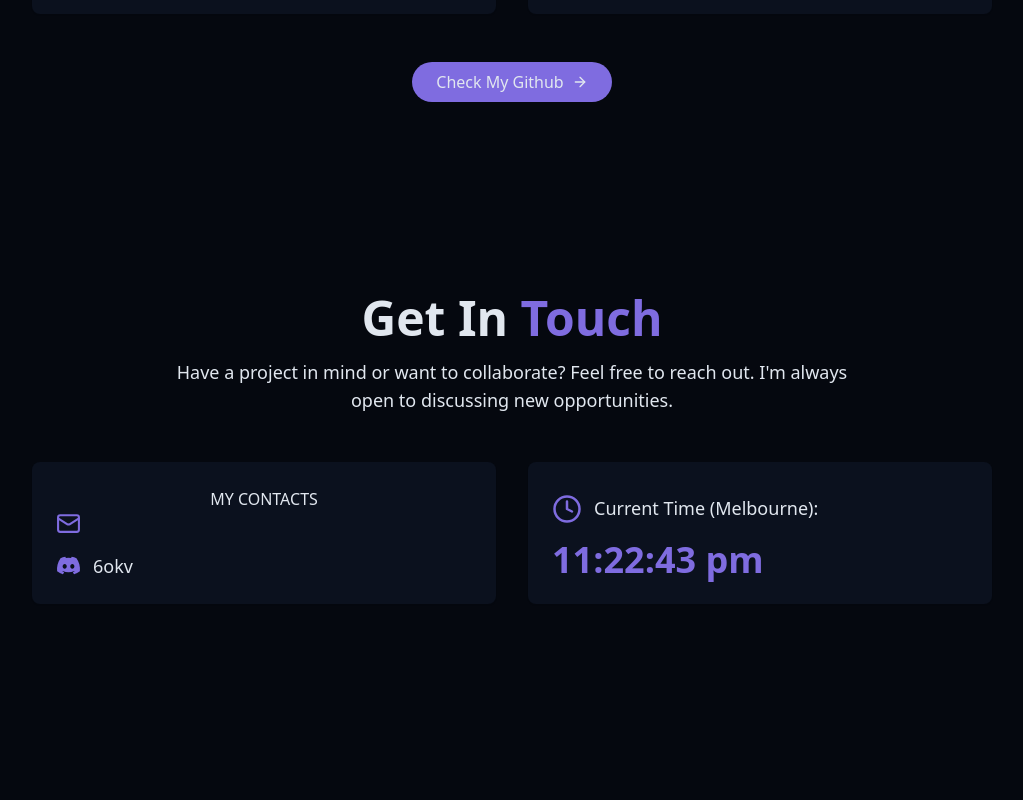
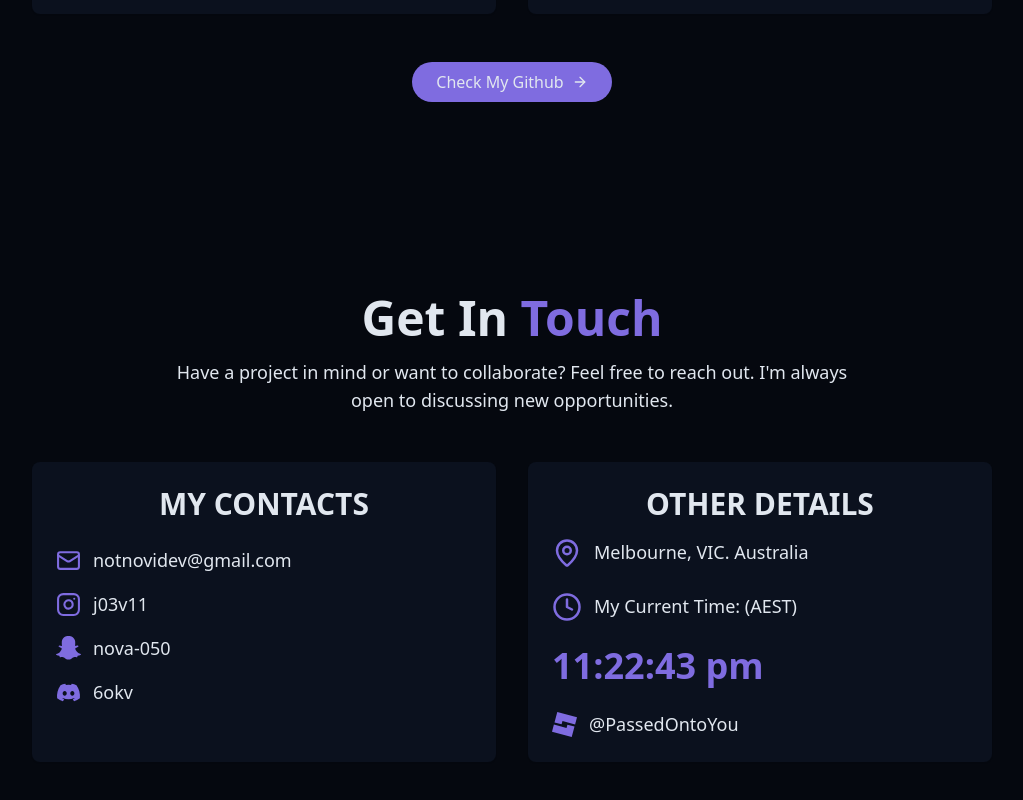
Before and after one commit to NottNovi/mywebsite, a React (Vite) app: page / in a window 1280 px wide. Shown: the part 2198-2998 px from the top of the page, without its empty margins (128-1151 px from the left). Before the commit the page ends 2898 px from the top, so only its background shows below. Built offline with nearby package versions, Linux system fonts and the light colour scheme.

Commit message:
Completed

```diff
--- a/src/components/ContactSection.jsx
+++ b/src/components/ContactSection.jsx
@@ -1,5 +1,6 @@
 import { useEffect, useState } from "react";
-import {Clock, Mail} from "lucide-react";
+import {Clock, Mail, Instagram, MapPin} from "lucide-react";
+import { GrSnapchat } from "react-icons/gr";
 import { SiRobloxstudio } from "react-icons/si";
 import { FaDiscord } from "react-icons/fa";
 
@@ -38,30 +39,47 @@ export const ContactSection = () => {
         </p>
         <div className="grid grid-cols-1 md:grid-cols-2 lg:grid-cols-2 gap-8">
 
-          <div className="flex flex-col items-left justify-center bg-card rounded-lg p-6 shadow-xs">
-          <h3>MY CONTACTS</h3>
-            <ul className="space-y-4 items-text-left text-base">
-              <li>
+          <div className="flex flex-col items-left bg-card rounded-lg p-6 shadow-xs">
+          <h3 className="text-3xl font-bold">MY CONTACTS</h3>
+            <ul className="space-y-4 items-text-left text-base pt-6">
+              <li className="flex items-center gap-3 text-foreground">
                 <Mail size={25} className="text-primary" />
+                <a href= "mailto:notnovidev@gmail.com"><span className="hover:text-primary text-lg">notnovidev@gmail.com</span></a>
+              </li>
+              <li className="flex items-center gap-3 text-foreground">
+                <Instagram size={25} className="text-primary" />
+                <a href= "https://www.instagram.com/j03v11?igsh=cXkzdDh2cjg4ZXV5" target="_blank" rel="noopener noreferrer"><span className="hover:text-primary text-lg">j03v11</span></a>
+              </li>
+              <li className="flex items-center gap-3 text-foreground">
+                <GrSnapchat size={25} className="text-primary" />
+                <a href="https://www.snapchat.com/add/nova-050?share_id=A_v-a0ax5bs&locale=en-AU" target="_blank" rel="noopener noreferrer"><span className="text-lg hover:text-primary">nova-050</span></a>
               </li>
               <li className="flex items-center gap-3 text-foreground">
                 <FaDiscord size={25} className="text-primary" />
-                <span className="text-lg">6okv</span>
+                <a href="https://discord.com/channels/@me" target="_blank" rel="noopener noreferrer"><span className="text-lg hover:text-primary">6okv</span></a>
               </li>
             </ul>
           </div>
 
-          <div className="flex flex-col items-left justify-center bg-card rounded-lg p-6 pt-8 shadow-xs">
-
-            <ul className="space-y-4 text-left text-base">
+          <div className="flex flex-col items-left bg-card rounded-lg p-6 shadow-xs">
+          <h3 className="text-3xl font-bold">OTHER DETAILS</h3>
+            <ul className="space-y-6 text-left text-base pt-4">
+              <li className="flex items-left text-center gap-3 text-foreground">
+                <MapPin size={30} className="text-primary" />
+                <a href="https://www.google.com/maps/place/Melbourne+VIC/@-37.9707263,144.3937764,9z/data=!3m1!4b1!4m6!3m5!1s0x6ad646b5d2ba4df7:0x4045675218ccd90!8m2!3d-37.8136276!4d144.9630576!16zL20vMGNoZ3pt?entry=ttu&g_ep=EgoyMDI1MDUxNS4wIKXMDSoASAFQAw%3D%3D" target="_blank" rel="noopener noreferrer"><span className="text-lg hover:text-primary">Melbourne, VIC. Australia</span></a>
+              </li>
               <li className="flex items-left text-center gap-3 text-foreground">
                 <Clock size={30} className="text-primary" />
-                <span className="text-lg">Current Time (Melbourne): </span>
+                <span className="text-lg"> My Current Time: (AEST) </span>
               </li>
               <li className="items-center gap-3  text-foreground">
-                <span className="text-4xl font-bold text-primary">{melbourneTime}</span>
+              <span className="text-4xl font-bold text-primary">{melbourneTime}</span>
+              </li>
+              <li className="flex items-center gap-3 text-foreground">
+                <SiRobloxstudio size={25} className="text-primary" />
+                <a href="https://www.roblox.com/users/2647901160/profile" target="_blank" rel="noopener noreferrer"><span className="text-lg hover:text-primary">@PassedOntoYou</span></a>
+              </li>
 
-              </li>
             </ul>
           </div>
         </div>
```
